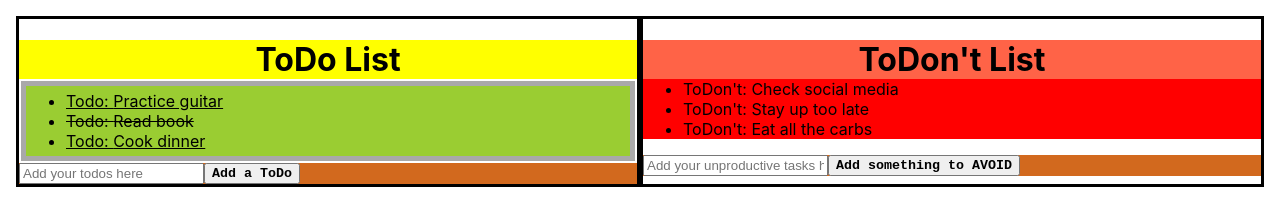
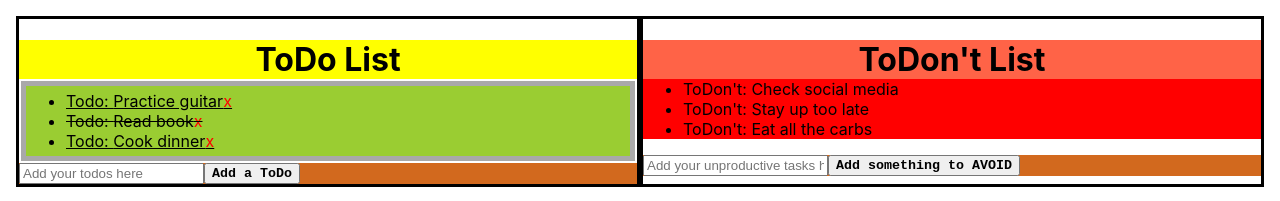
Before and after one commit to csdorman/ToDoList, a React (Create React App) app: page / in a window 1280 px wide. Shown: the top 201 px of the page. Built offline with nearby package versions, Linux system fonts and the light colour scheme.

Commit message:
Adding onClick functionality to ToDo list - not working yet.

```diff
--- a/src/App.js
+++ b/src/App.js
@@ -38,7 +38,7 @@ function AddToDo( {setTodos} ) {
     //to get the text entered into <input> - console.log(event.target.elements.newTodo.value)
     const todoText = event.target.elements.newTodo.value
     const todo = {
-      id: 4,
+      id: Math.random(),
       text: todoText,
       done: false
     }
@@ -54,23 +54,37 @@ function AddToDo( {setTodos} ) {
         name="newTodo"
         //* Ref to use to clear input *//
         ref={inputRef}
-        placeholder="Add your todos here">
-        </input>
+        placeholder="Add your todos here"></input>
       <button
-        type="submit">Add a ToDo
-        </button>
+        type="submit">Add a ToDo</button>
     </form>
   )
 }
 
 //! With destructuring to reduce typing "props" for properties
-function ToDoList( {todos}) {
+function ToDoList( {todos, setTodos} ) {
+  function handleToggleTodo(todo) {
+    const updatedTodos = todos.map((t) =>
+      t.id === todo.id
+        ? {
+            ...t,
+            done: !t.done
+          }
+        : t
+      )
+      console.log(setTodos())
+    setTodos(updatedTodos)
+    }
   return (
     <ul className="TodoList">
-      {todos.map(todo => (
+      {todos.map((todo) => (
         <li
+          onClick= {() => handleToggleTodo(todo)}
           style={{textDecoration: todo.done ? "line-through" : "underline"}}
-          key={todo.id}>Todo: {todo.text}</li>
+          key={todo.id}>
+          Todo: {todo.text}
+          <DeleteTodo todo={todo} setTodos={setTodos} />
+          </li>
       ))}
     </ul>
   )
@@ -104,6 +118,17 @@ function AddToDont( {setTodont} ) {
   )
 }
 
+function DeleteTodo() {
+  return (
+    <span role="button"
+      style= {{
+        color: 'red'
+      }}
+      >x
+      </span>
+  )
+}
+
 //! With destructuring to reduce typing "props" for properties
 function ToDontList( {todonts} ) {
   return (
```
